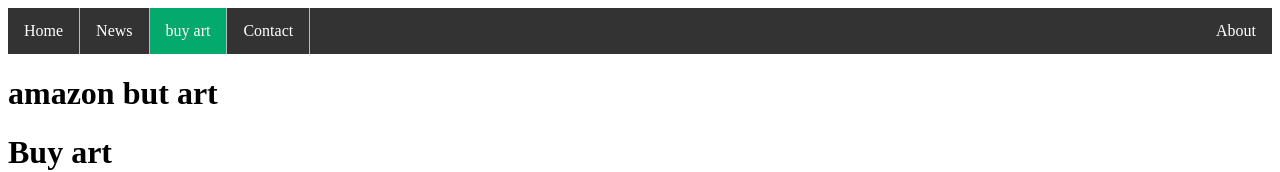
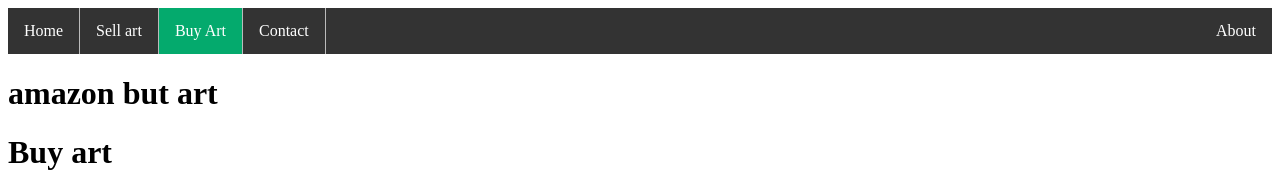
Before and after one commit to WhoisQuinn/ArtisanAveneue.github.io, a plain HTML site: page ifram.html in a window 1280 px wide. Shown: the top 172 px of the page. Drawn offline with Linux system fonts and the light colour scheme.

Commit message:
Update ifram.html

```diff
--- a/ifram.html
+++ b/ifram.html
@@ -39,8 +39,8 @@ li a:hover:not(.active) {
 
 <ul>
   <li><a href="index.html">Home</a></li>
-  <li><a href="videos.html">News</a></li>
-  <li><a class="active" href="ifram.html">buy art</a></li>
+  <li><a href="videos.html">Sell art</a></li>
+  <li><a class="active" href="ifram.html">Buy Art</a></li>
   <li><a href= contact.html>Contact</a></li>
   <li style="float:right"><a href="#about">About</a></li>
 </ul>
```
